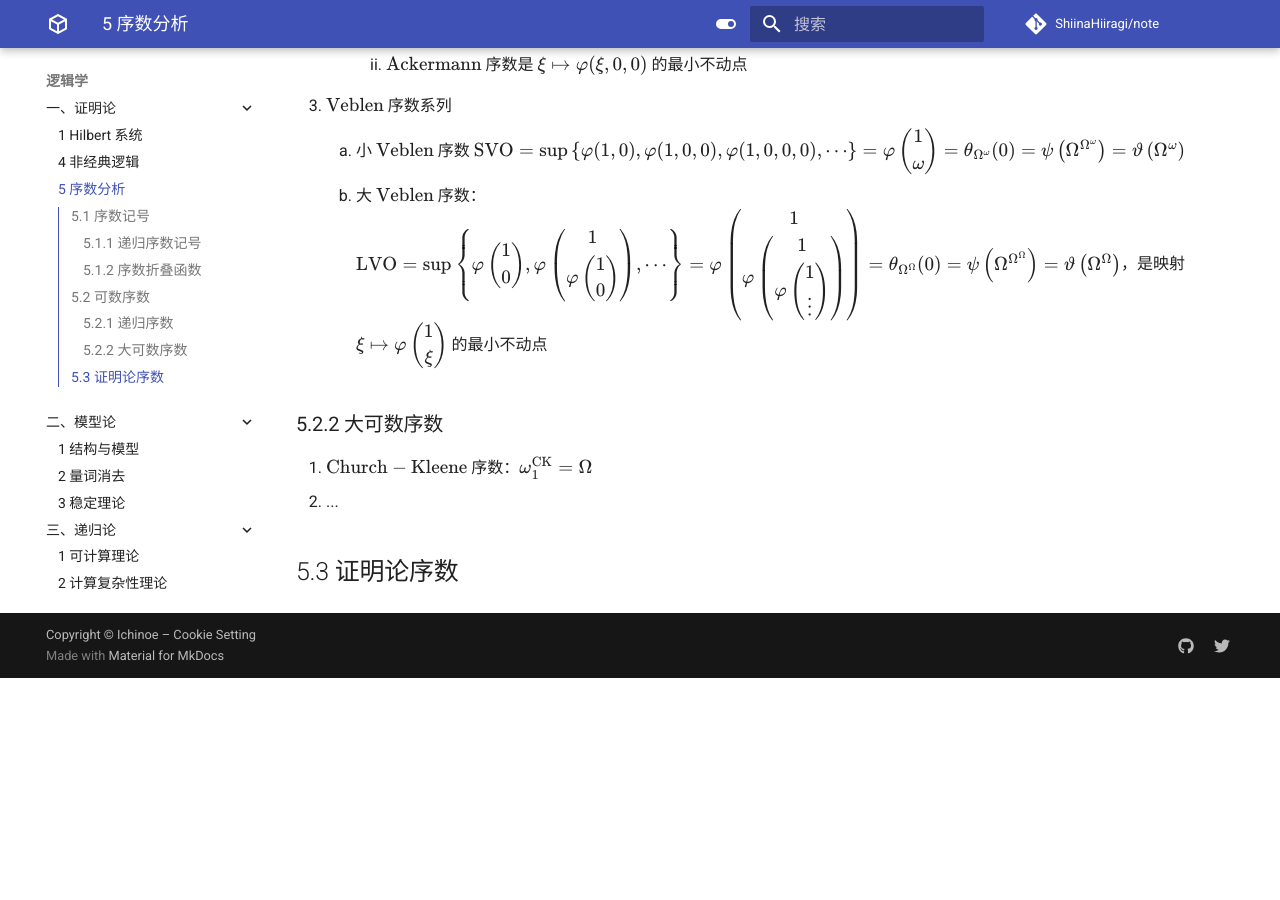
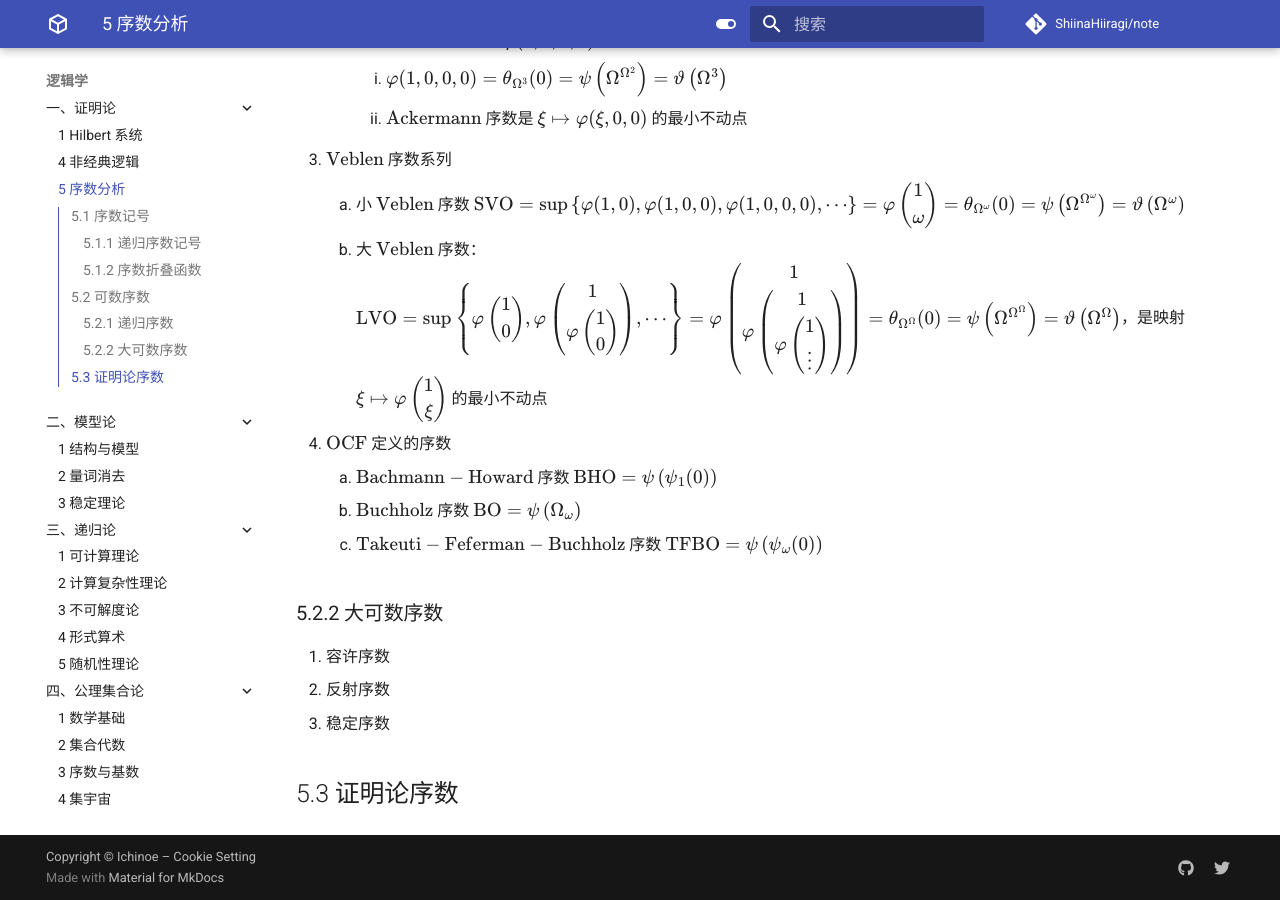
Before and after one commit to ShiinaHiiragi/note, an MkDocs documentation site: the page built from docs/logic/prf/ord.md, in a window 1280 px wide and 900 px high, scrolled down 1947 px. Built offline with MkDocs 1.6.1 and Material for MkDocs 9.7.7, drawn with Linux system fonts in a browser that asks for light colours; comment, search, counter and statistics services are not loaded; before the commit the page ends 2625 px from its top, so only the background shows below that; some of the changed text lies outside the part shown.

Commit message:
add named ordinal

```diff
--- a/docs/logic/prf/ord.md
+++ b/docs/logic/prf/ord.md
@@ -22,22 +22,24 @@
 
     可由 $\mathcal{O}$ 表示的序数集合等价于全体递归序数集合 $\Omega$
 
-    !!! note "非递归序数"
-        1. 设 $\Omega$ 为包含 $0$ 且对后继运算与长度为 $\omega$ 的序列取上确界运算封闭的最小集合，则称 $\Omega$ 为非递归序数，$\Omega$ 的元素为递归序数
+    !!! note "递归序数与非递归序数"
+        1. 设 $\Omega$ 为包含 $0$ 且对后继运算与长度为 $\omega$ 的序列取上确界运算封闭的最小集合，则称 $\Omega$ 为非递归序数
+            1. 定义 $\text{Church}-\text{Kleene}$ 序数 $\omega_{1}^{\mathrm{CK}} = \Omega$
+            2. $\Omega$ 的元素为全体递归序数
         2. 记 $\Omega_1 = \Omega$，对于任意序数 $\alpha > 1$，定义 $\Omega_\alpha$ 为包含 $\{\Omega_{\gamma} \mid 0 < \gamma < \alpha\}$ 且对后继运算与长度为 $\omega$ 的序列取上确界运算封闭的最小集合
 
 ### 5.1.2 序数折叠函数
-1. $\text{Madore } \psi-$函数
+1. $\text{Madore} \ \psi-$函数
     1. $C_{\nu}^{0}(\alpha)=\left\{\xi \mid \xi<\Omega_{\nu}\right\} \cup\left\{\Omega_{\mu} \mid \mu \in \mathbf{Ord}\right\}$
     2. $C_{\nu}^{n+1}(\alpha)=\left\{\gamma+\delta, \gamma \cdot \delta, \gamma^{\delta}, \psi_{\mu}(\eta) \mid \gamma, \delta, \mu, \eta \in C_{\nu}^{n}(\alpha), \mu<\nu, \eta<\alpha\right\}$
     3. $C_{\nu}(\alpha)={\displaystyle \bigcup_{n<\omega} C_{\nu}^{n}(\alpha)}$
     4. $\psi_{\nu}(\alpha)=\min \left\{\beta<\Omega_{\nu+1} \mid \beta \notin C_{\nu}(\alpha)\right\}$
 
-    其中 $\alpha, \nu$ 为任意序数，$n$ 为任意自然数，$\Omega_{\nu}$ 为第 $\nu$ 个非递归序数
+    其中 $\alpha, \nu$ 为任意序数，$n$ 为任意自然数，$\Omega_{\nu}$ 为第 $\nu$ 个非递归序数．通常记 $\psi_0$ 为 $\psi$
 
-2. $\text{Feferman } \theta-$函数：...
+2. $\text{Feferman} \ \theta-$函数：...
 
-3. $\text{Weiermann } \vartheta-$函数：...
+3. $\text{Weiermann} \ \vartheta-$函数：...
 
 ## 5.2 可数序数
 ### 5.2.1 递归序数
@@ -56,9 +58,14 @@
 3. $\text{Veblen}$ 序数系列
     1. 小 $\text{Veblen}$ 序数 $\text{SVO} = \sup \left\{\varphi(1, 0), \varphi(1, 0, 0), \varphi(1, 0, 0, 0), \cdots\right\}=\varphi \begin{pmatrix} 1 \\ \omega \\ \end{pmatrix}=\theta_{\Omega^\omega}(0)=\psi\left(\Omega^{\Omega^\omega}\right)=\vartheta\left(\Omega^\omega\right)$
     2. 大 $\text{Veblen}$ 序数：$\text{LVO}= \sup \left\{\varphi \begin{pmatrix} 1 \\ 0 \\ \end{pmatrix}, \varphi \begin{pmatrix} 1 \\ \varphi \begin{pmatrix} 1 \\ 0 \\ \end{pmatrix} \\ \end{pmatrix}, \cdots\right\}= \varphi \begin{pmatrix} 1 \\ \varphi \begin{pmatrix} 1 \\ \varphi \begin{pmatrix} 1 \\ \vdots \\ \end{pmatrix} \\ \end{pmatrix} \\ \end{pmatrix}=\theta_{\Omega^{\Omega}}(0)=\psi\left(\Omega^{\Omega^{\Omega}}\right)=\vartheta\left(\Omega^{\Omega}\right)$，是映射 $\xi \mapsto \varphi \begin{pmatrix} 1 \\ \xi \\ \end{pmatrix}$ 的最小不动点
+4. $\text{OCF}$ 定义的序数
+    1. $\text{Bachmann}-\text{Howard}$ 序数 $\text{BHO} = \psi\left(\psi_{1}(0)\right)$
+    2. $\text{Buchholz}$ 序数 $\text{BO} = \psi\left(\Omega_{\omega}\right)$
+    3. $\text{Takeuti}-\text{Feferman}-\text{Buchholz}$ 序数 $\text{TFBO} = \psi\left(\psi_{\omega}(0)\right)$
 
 ### 5.2.2 大可数序数
-1. $\text{Church}-\text{Kleene}$ 序数：$\omega_{1}^{\mathrm{CK}} = \Omega$
-2. ...
+1. 容许序数
+2. 反射序数
+3. 稳定序数
 
 ## 5.3 证明论序数
```
